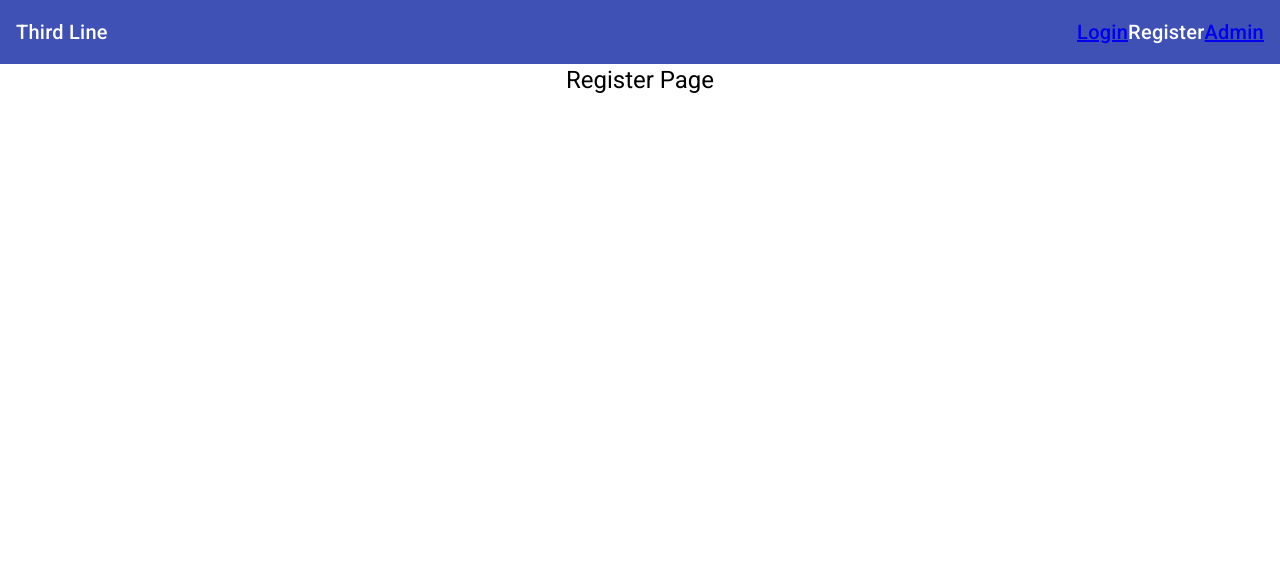
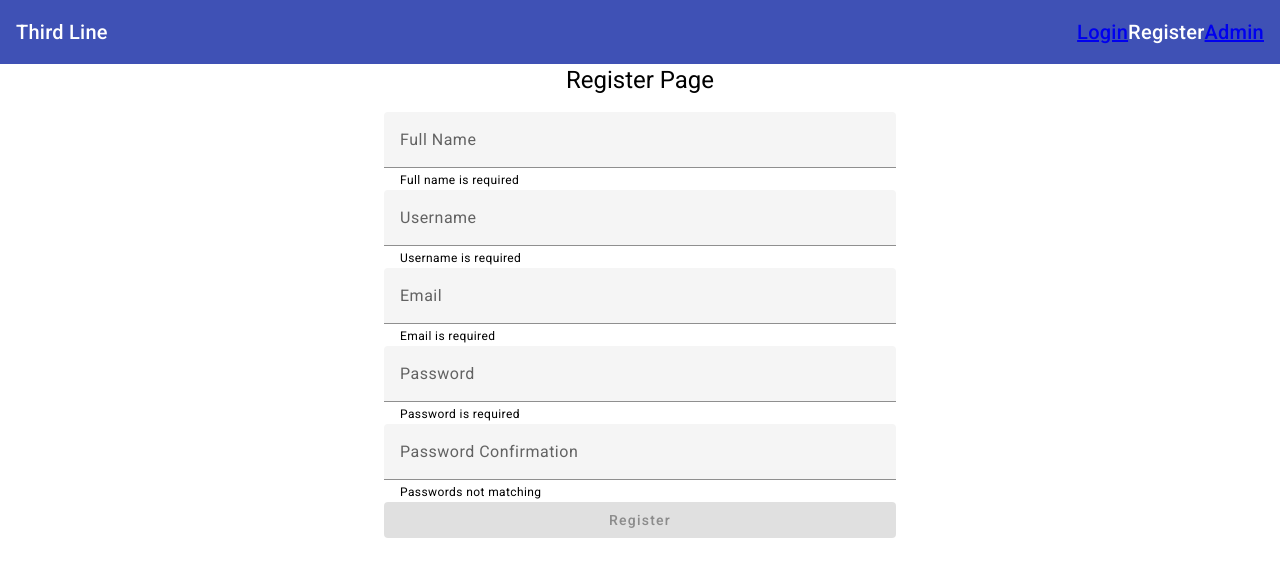
Before and after one commit to ratzPereira/FullStack-Blog-webpage, an Angular app in the folder blog-page/: page /register in a window 1280 px wide. Shown: the top 576 px of the page. Built offline with nearby package versions, Linux system fonts and the light colour scheme.

Commit message:
created register form and service in front end

```diff
--- a/blog-page/src/app/components/register/register.component.html
+++ b/blog-page/src/app/components/register/register.component.html
@@ -1 +1,31 @@
 <h1 style="text-align: center">Register Page</h1>
+<form [formGroup]="registerForm" (ngSubmit)="onSubmit()">
+  <div class="container">
+    <mat-form-field>
+      <input matInput placeholder="Full Name" formControlName="name">
+      <mat-hint *ngIf="registerForm.get('name').errors">Full name is required</mat-hint>
+    </mat-form-field>
+
+    <mat-form-field>
+      <input matInput placeholder="Username" formControlName="username">
+      <mat-hint *ngIf="registerForm.get('username').errors">Username is required</mat-hint>
+    </mat-form-field>
+
+    <mat-form-field>
+      <input matInput placeholder="Email" formControlName="email">
+      <mat-hint *ngIf="registerForm.get('email').errors">Email is required</mat-hint>
+    </mat-form-field>
+
+    <mat-form-field>
+      <input matInput type="password" placeholder="Password" formControlName="password">
+      <mat-hint *ngIf="registerForm.get('password').errors">Password is required</mat-hint>
+    </mat-form-field>
+
+    <mat-form-field>
+      <input matInput type="password" placeholder="Password Confirmation" formControlName="passwordConfirm">
+      <mat-hint *ngIf="registerForm.get('passwordConfirm').errors">Passwords not matching</mat-hint>
+    </mat-form-field>
+
+    <button mat-flat-button color="primary" [disabled]="!registerForm.valid" type="submit">Register</button>
+  </div>
+</form>
--- a/blog-page/src/app/components/register/register.component.ts
+++ b/blog-page/src/app/components/register/register.component.ts
@@ -41,7 +41,7 @@ export class RegisterComponent implements OnInit {
 
     console.log(this.registerForm.value);
     this.authService
-      .register(this.registerForm)
+      .register(this.registerForm.value)
       .pipe(map((user) => this.router.navigate(['login'])))
       .subscribe();
   }
--- a/blog-page/src/app/services/authentication.service.ts
+++ b/blog-page/src/app/services/authentication.service.ts
@@ -38,7 +38,7 @@ export class AuthenticationService {
 
   register(user: RegisterForm) {
     return this.http
-      .post<any>('http://localhost:3000/api/users/login', user)
+      .post<any>('http://localhost:3000/api/users', user)
       .pipe(map((user) => user));
   }
 }
```
